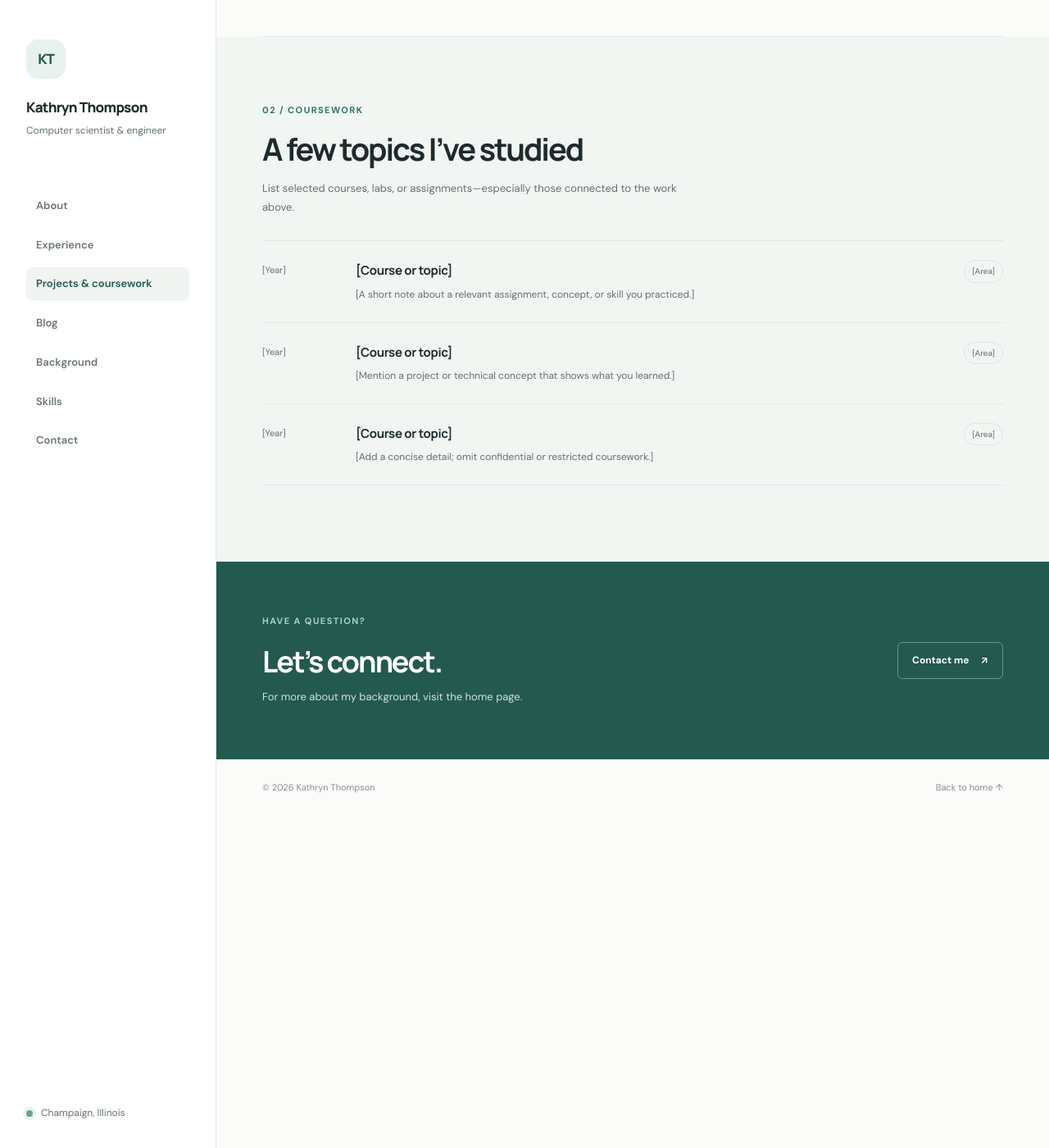
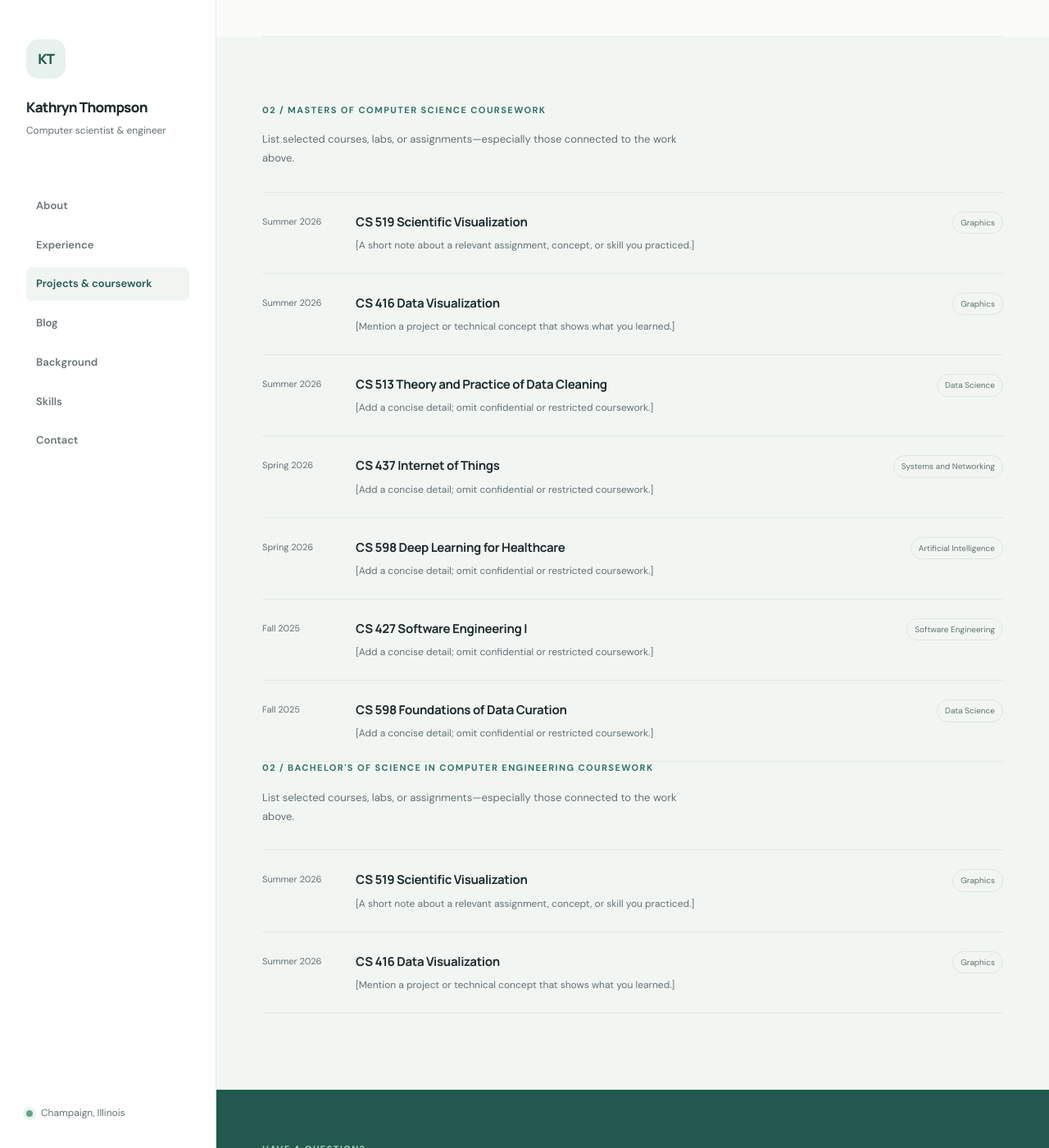
Before and after one commit to kyt325/KathrynThompson.github.io, a Jekyll site: the page projects.html, which Jekyll copies as it is, in a window 1280 px wide and 1400 px high, scrolled down 1040 px. Shown: the whole window at 82% size. Built offline with Jekyll 4.4.1, drawn with Linux system fonts in a browser that asks for light colours; before the commit the page ends 2036 px from its top, so only the background shows below that.

Commit message:
added masters coursework

```diff
--- a/projects.html
+++ b/projects.html
@@ -69,26 +69,61 @@
     <section class="page-section coursework-section" id="coursework" aria-labelledby="coursework-heading">
       <div class="section-shell">
         <div class="section-heading page-section-heading">
-          <p class="eyebrow">02 / Coursework</p>
-          <h2 id="coursework-heading">A few topics I’ve studied</h2>
+          <p class="eyebrow">02 / Masters of Computer Science Coursework</p>
+          <!-- <h2 id="coursework-heading">Coursework completed for my Masters of Computer Science</h2> -->
           <p class="section-hint">List selected courses, labs, or assignments—especially those connected to the work above.</p>
         </div>
         <div class="course-list">
           <!-- TEMPLATE: Duplicate a course row; link to a project page or repository when appropriate. -->
           <article class="course-row">
-            <div class="course-year">[Year]</div>
-            <div><h3>[Course or topic]</h3><p>[A short note about a relevant assignment, concept, or skill you practiced.]</p></div>
-            <span class="course-area">[Area]</span>
+            <div class="course-year">Summer 2026</div>
+            <div><h3>CS 519 Scientific Visualization</h3><p>[A short note about a relevant assignment, concept, or skill you practiced.]</p></div>
+            <span class="course-area">Graphics</span>
           </article>
           <article class="course-row">
-            <div class="course-year">[Year]</div>
-            <div><h3>[Course or topic]</h3><p>[Mention a project or technical concept that shows what you learned.]</p></div>
-            <span class="course-area">[Area]</span>
+            <div class="course-year">Summer 2026</div>
+            <div><h3>CS 416 Data Visualization</h3><p>[Mention a project or technical concept that shows what you learned.]</p></div>
+            <span class="course-area">Graphics</span>
           </article>
           <article class="course-row">
-            <div class="course-year">[Year]</div>
-            <div><h3>[Course or topic]</h3><p>[Add a concise detail; omit confidential or restricted coursework.]</p></div>
-            <span class="course-area">[Area]</span>
+            <div class="course-year">Summer 2026</div>
+            <div><h3>CS 513 Theory and Practice of Data Cleaning</h3><p>[Add a concise detail; omit confidential or restricted coursework.]</p></div>
+            <span class="course-area">Data Science</span>
+          </article>
+          <article class="course-row">
+            <div class="course-year">Spring 2026</div>
+            <div><h3>CS 437 Internet of Things</h3><p>[Add a concise detail; omit confidential or restricted coursework.]</p></div>
+            <span class="course-area">Systems and Networking</span>
+          </article><article class="course-row">
+            <div class="course-year">Spring 2026</div>
+            <div><h3>CS 598 Deep Learning for Healthcare</h3><p>[Add a concise detail; omit confidential or restricted coursework.]</p></div>
+            <span class="course-area">Artificial Intelligence</span>
+          </article><article class="course-row">
+            <div class="course-year">Fall 2025</div>
+            <div><h3>CS 427 Software Engineering I</h3><p>[Add a concise detail; omit confidential or restricted coursework.]</p></div>
+            <span class="course-area">Software Engineering</span>
+          </article><article class="course-row">
+            <div class="course-year">Fall 2025</div>
+            <div><h3>CS 598 Foundations of Data Curation</h3><p>[Add a concise detail; omit confidential or restricted coursework.]</p></div>
+            <span class="course-area">Data Science</span>
+          </article>
+        </div>
+        <div class="section-heading page-section-heading">
+          <p class="eyebrow">02 / Bachelor's of Science in Computer Engineering Coursework</p>
+          <!-- <h2 id="coursework-heading">Coursework completed for my Masters of Computer Science</h2> -->
+          <p class="section-hint">List selected courses, labs, or assignments—especially those connected to the work above.</p>
+        </div>
+        <div class="course-list">
+          <!-- TEMPLATE: Duplicate a course row; link to a project page or repository when appropriate. -->
+          <article class="course-row">
+            <div class="course-year">Summer 2026</div>
+            <div><h3>CS 519 Scientific Visualization</h3><p>[A short note about a relevant assignment, concept, or skill you practiced.]</p></div>
+            <span class="course-area">Graphics</span>
+          </article>
+          <article class="course-row">
+            <div class="course-year">Summer 2026</div>
+            <div><h3>CS 416 Data Visualization</h3><p>[Mention a project or technical concept that shows what you learned.]</p></div>
+            <span class="course-area">Graphics</span>
           </article>
         </div>
       </div>
```
